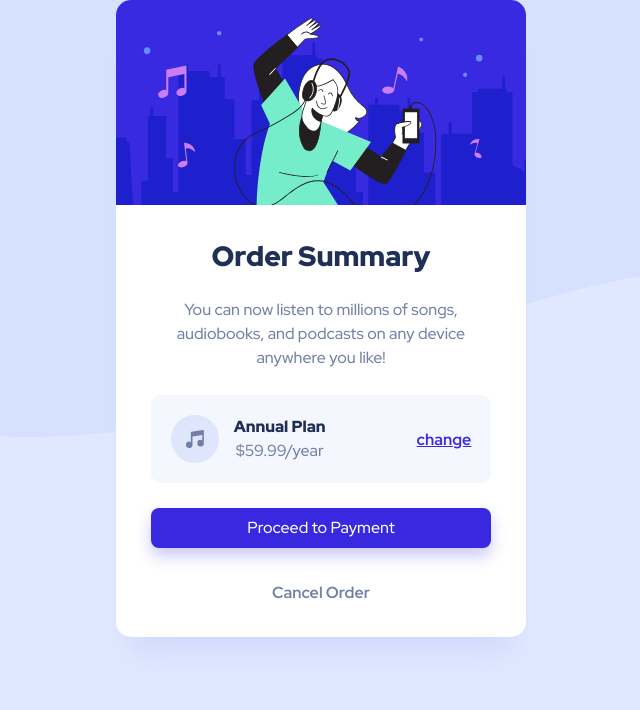
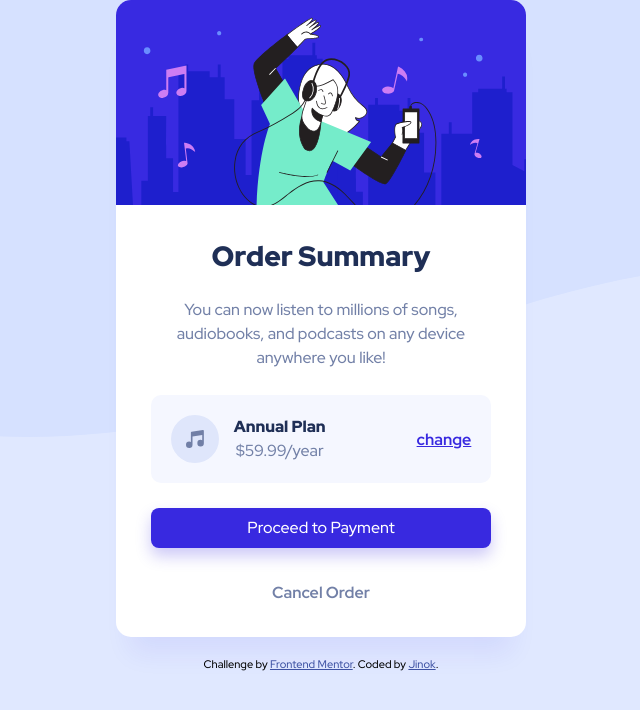
Before and after one commit to FrontendChallenges/Order_summary, a React (Create React App) app: page / in a window 1280 px wide. Shown: the top 710 px of the page, without its empty margins (319-959 px from the left). Built offline with nearby package versions, Linux system fonts and the light colour scheme.

Commit message:
add footer link

```diff
--- a/public/index.html
+++ b/public/index.html
@@ -15,8 +15,24 @@
       rel="stylesheet"
     />
     <title>Frontend Mentor | Order summary card</title>
+    <style>
+      .attribution {
+        font-size: 11px;
+        text-align: center;
+        padding: 2rem;
+      }
+      .attribution a {
+        color: hsl(228, 45%, 44%);
+      }
+    </style>
   </head>
   <body>
     <div id="root"></div>
+    <div class="attribution">
+      Challenge by
+      <a href="https://www.frontendmentor.io?ref=challenge" target="_blank"
+        >Frontend Mentor</a
+      >. Coded by <a href="#">Jinok</a>.
+    </div>
   </body>
 </html>
--- a/src/index.css
+++ b/src/index.css
@@ -17,4 +17,5 @@ body {
   background: url('./images/pattern-background-desktop.svg') hsl(225, 100%, 94%)
     no-repeat;
   height: 100vh;
+  font-family: 'Red Hat Display', sans-serif;
 }
```
